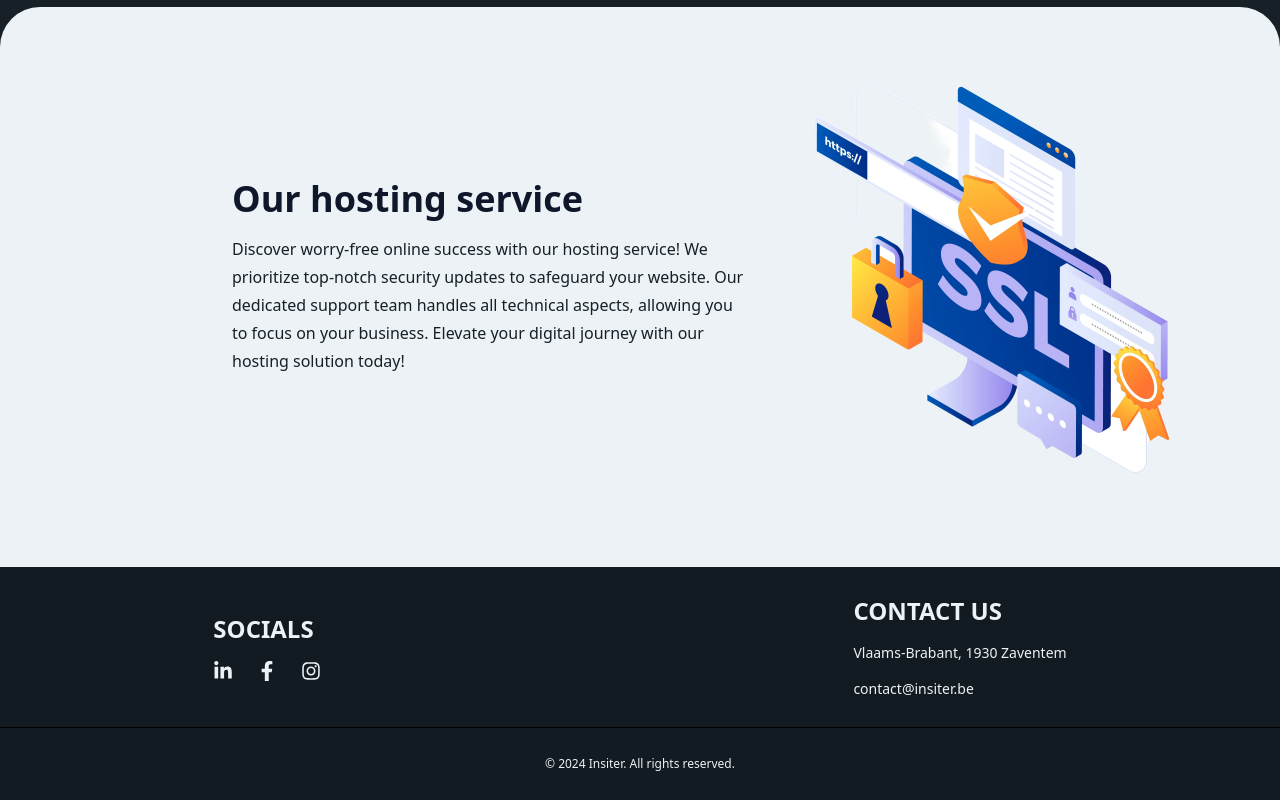
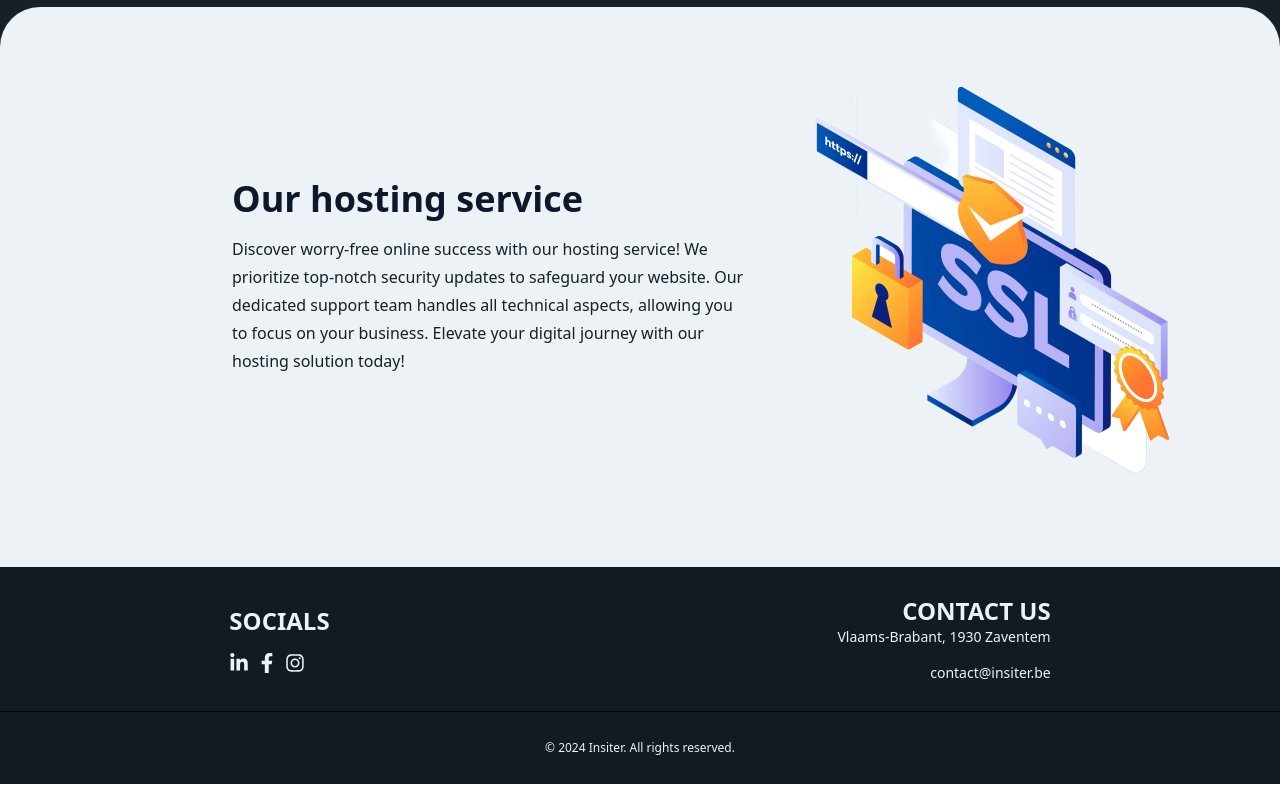
Before and after one commit to MichaelFJ98/DeMannekesFC, a React (Create React App) app in the folder demannekesfc/: page / in a window 1280 px wide. Shown: the part 3154-3954 px from the top of the page. Built offline with nearby package versions, Linux system fonts and the light colour scheme; what tailwindcss-bg-patterns would draw is missing.

Commit message:
Update Footer.js

```diff
--- a/demannekesfc/src/components/footer/Footer.js
+++ b/demannekesfc/src/components/footer/Footer.js
@@ -6,42 +6,34 @@ export default function Footer() {
   const currentYear = new Date().getFullYear();
 
   return (
-    <div
-      id="footer"
-      className=" bg-l1 text-l1"
-    >
-      <div className="bg-c2 w-screen  leading-5 flex flex-col justify-center">
-
-
+    <div id="footer" className="bg-l1 text-l1">
+      <div className="bg-c2 w-full leading-5 flex flex-col justify-center items-center">
         <Fade duration={1500}>
-        <div className="py-7 flex flex-col md:flex-row md:justify-between md:self-center w-8/12">
-          <div className="md:self-center md:justify-self-start">
+          <div className="py-7 flex flex-col items-center md:flex-row md:justify-between w-full px-4 md:w-8/12">
+            {/* Socials Section */}
+            <div className="text-center md:text-left mb-6 md:mb-0">
               <h1 className="font-bold text-2xl pb-4">SOCIALS</h1>
-            <div className="flex gap-2 text-xl space-x-4">
+              <div className="flex gap-2 text-xl justify-center md:justify-start">
                 <FaLinkedinIn className="hover:text-primary dark:hover:text-dark-primary cursor-pointer" />
                 <FaFacebookF className="hover:text-primary dark:hover:text-dark-primary cursor-pointer" />
-              <FaInstagram
-                className="hover:text-primary dark:hover:text-dark-primary cursor-pointer"
-                onClick={() =>
-                  window.open("https://www.instagram.com/insiter.be/", "_blank")
-                }
-              />
+                <FaInstagram className="hover:text-primary dark:hover:text-dark-primary cursor-pointer" onClick={() => window.open("https://www.instagram.com/insiter.be/", "_blank")} />
               </div>
             </div>
-          <div className="md:self-center md:justify-self-end">
-            <h1 className="font-bold text-2xl py-4 md:pt-0">CONTACT US</h1>
+            {/* Contact Us Section */}
+            <div className="text-center md:text-right">
+              <h1 className="font-bold text-2xl py-4 md:py-0">CONTACT US</h1>
               <p className="font-thin text-sm">Vlaams-Brabant, 1930 Zaventem</p>
               <p className="font-thin text-sm pt-4">contact@insiter.be</p>
             </div>
           </div>
-        <div className="border-t dark:border-dark-text border-text text-center">
-          <p className="font-thin text-xs py-7">
+          {/* Copyright Section */}
+          <div className="border-t dark:border-dark-text border-text w-full">
+            <p className="font-thin text-xs py-7 text-center">
               © {currentYear} Insiter. All rights reserved.
             </p>
           </div>
         </Fade>
       </div>
     </div>
-
   );
 }
```
Lines whose indentation alone changed are shown as unchanged.
